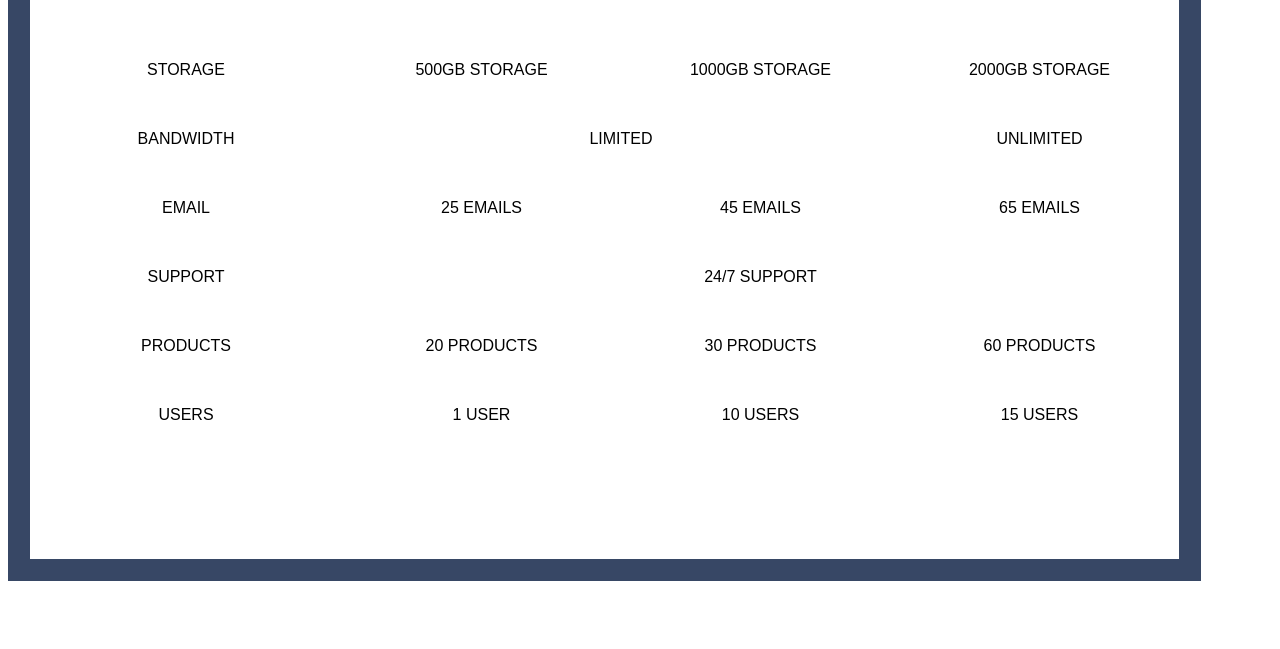
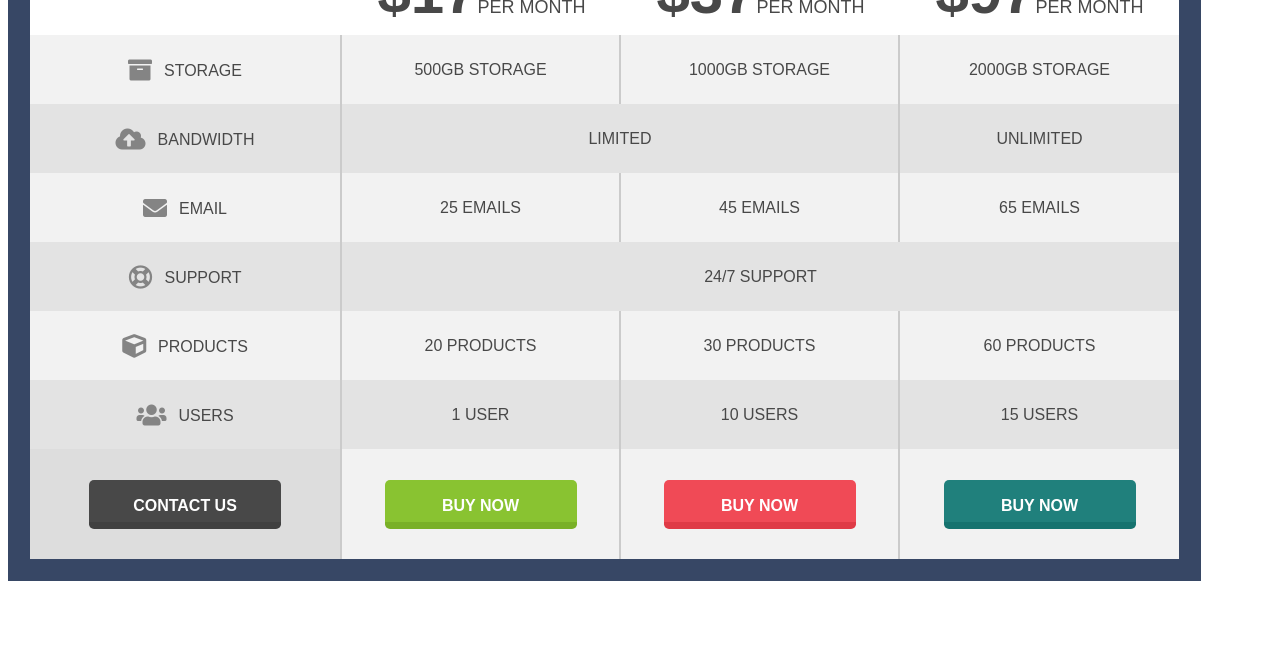
Before and after one commit to alex5272372/MyProject, a plain HTML site: page homework5/index.html in a window 1280 px wide. Shown: the part 151-800 px from the top of the page. Drawn offline with Linux system fonts and the light colour scheme.

Commit message:
Begin second part of HW5

```diff
--- a/doc/SlackLog.txt
+++ b/doc/SlackLog.txt
@@ -75,3 +75,4 @@ https://caniuse.com/#feat=css-sticky - можно проверить подде
  integrity="sha384-UHRtZLI+pbxtHCWp1t77Bi1L4ZtiqrqD80Kn4Z8NTSRyMA2Fd33n5dQ8lWUE00s/" crossorigin="anonymous">
 
 СпрайтГеренатор - https://spritegen.website-performance.org/
+Видео по чекбоксам и радио - https://www.youtube.com/watch?v=USH_maXEW8A
--- a/homework5/css/style.css
+++ b/homework5/css/style.css
@@ -18,6 +18,7 @@
 }
 .thead-row1 .thead:first-of-type{
     width: 310px;
+    color: #484848;
 }
 .thead-row1 .thead:nth-of-type(n+2){
     width: 277px;
@@ -37,6 +38,25 @@
 }
 .thead-row2{
     height: 86px;
+    color: #484848;
+    font-size: 60px;
+}
+.cent{
+    font-size: 18px;
+    font-weight: normal;
+    position: relative;
+}
+.cent:after{
+    content: ".99";
+    font-size: 24px;
+    font-weight: bold;
+    position: absolute;
+    top: -30px;
+    left: 0;
+}
+.trow{
+    font-size: 16px;
+    color: #484848;
 }
 .trow:last-of-type{
    height: 110px;
@@ -44,6 +64,66 @@
 .trow:nth-last-of-type(n+2){
     height: 69px;
 }
+.trow:nth-of-type(odd){
+    background-color:  #f2f2f2;
+}
+.trow:nth-of-type(even){
+    background-color:  #e3e3e3;
+}
+.trow:last-of-type .cell:first-of-type{
+    background-color:  #dddddd;
+}
 .cell{
     text-align: center;
 }
+.cell:nth-last-of-type(n+2){
+    border-right: 2px solid #cbcbcb;
+}
+.fas,.far{
+    color:  #848484;
+    font-size: 24px;
+    margin-right: 12px;
+    vertical-align: -3px;
+}
+.button{
+    display: inline-block;
+    padding-top: 17px;
+    width: 192px;
+    height: 25px;
+    border-radius: 5px;
+    text-decoration: none;
+    color: white;
+    font-weight: bold;
+}
+.cell:first-of-type .button{
+    background-color: #484848;
+    border-bottom: 7px solid #404040;
+}
+.cell:nth-of-type(2) .button{
+    background-color: #89c331;
+    border-bottom: 7px solid #79b027;
+}
+.cell:nth-of-type(3) .button{
+    background-color: #f04a56;
+    border-bottom: 7px solid #df3a46;
+}
+.cell:nth-of-type(4) .button{
+    background-color: #20807c;
+    border-bottom: 7px solid #16736f;
+}
+.cell:first-of-type .button:hover{
+    background-color: #404040;
+    border-bottom-color: #484848;
+}
+.cell:nth-of-type(2) .button:hover{
+    background-color: #79b027;
+    border-bottom-color: #89c331;
+}
+.cell:nth-of-type(3) .button:hover{
+    background-color: #df3a46;
+    border-bottom-color: #f04a56;
+}
+.cell:nth-of-type(4) .button:hover{
+    background-color: #16736f;
+    border-bottom-color: #20807c;
+}
--- /dev/null
+++ b/homework5/css/style1.css
@@ -0,0 +1,19 @@
+.table{
+    font-family: Arimo, sans-serif;
+    text-transform: uppercase;
+    border: 22px solid #374765;
+    border-spacing: 0;
+    text-align: center;
+}
+.thead-row{
+    height: 112px;
+}
+.thead:first-of-type{
+    width: 198px;
+}
+.thead:nth-of-type(n+2){
+    width: 157px;
+}
+.trow{
+    height: 166px;
+}
--- a/homework5/index.html
+++ b/homework5/index.html
@@ -5,6 +5,8 @@
     <meta name="viewport"
           content="width=device-width, user-scalable=no, initial-scale=1.0, maximum-scale=1.0, minimum-scale=1.0">
     <meta http-equiv="X-UA-Compatible" content="ie=edge">
+    <link rel="stylesheet" href="https://use.fontawesome.com/releases/v5.6.3/css/all.css"
+          integrity="sha384-UHRtZLI+pbxtHCWp1t77Bi1L4ZtiqrqD80Kn4Z8NTSRyMA2Fd33n5dQ8lWUE00s/" crossorigin="anonymous">
     <link rel="stylesheet" href="css/style.css">
     <title>Homework 5</title>
 </head>
@@ -20,48 +22,48 @@
         <th class="thead">premium</th>
     </tr>
     <tr class="thead-row2">
-        <th class="thead">$17<span class="cent">.99</span></th>
-        <th class="thead">$37<span class="cent">.99</span></th>
-        <th class="thead">$97<span class="cent">.99</span></th>
+        <th class="thead">$17<span class="cent">per month</span></th>
+        <th class="thead">$37<span class="cent">per month</span></th>
+        <th class="thead">$97<span class="cent">per month</span></th>
     </tr>
     <tr class="trow">
-        <td class="cell">storage</td>
+        <td class="cell"><i class="fas fa-archive"></i>storage</td>
         <td class="cell">500gb storage</td>
         <td class="cell">1000gb storage</td>
         <td class="cell">2000gb storage</td>
     </tr>
     <tr class="trow">
-        <td class="cell">bandwidth</td>
+        <td class="cell"><i class="fas fa-cloud-upload-alt"></i>bandwidth</td>
         <td class="cell" colspan="2">limited</td>
         <td class="cell">unlimited</td>
     </tr>
     <tr class="trow">
-        <td class="cell">email</td>
+        <td class="cell"><i class="fas fa-envelope"></i>email</td>
         <td class="cell">25 emails</td>
         <td class="cell">45 emails</td>
         <td class="cell">65 emails</td>
     </tr>
     <tr class="trow">
-        <td class="cell">support</td>
+        <td class="cell"><i class="far fa-life-ring"></i>support</td>
         <td class="cell" colspan="3">24/7 support</td>
     </tr>
     <tr class="trow">
-        <td class="cell">products</td>
+        <td class="cell"><i class="fas fa-cube"></i>products</td>
         <td class="cell">20 products</td>
         <td class="cell">30 products</td>
         <td class="cell">60 products</td>
     </tr>
     <tr class="trow">
-        <td class="cell">users</td>
+        <td class="cell"><i class="fas fa-users"></i>users</td>
         <td class="cell">1 user</td>
         <td class="cell">10 users</td>
         <td class="cell">15 users</td>
     </tr>
     <tr class="trow">
-        <td class="cell"></td>
-        <td class="cell"></td>
-        <td class="cell"></td>
-        <td class="cell"></td>
+        <td class="cell"><a href="#" class="button">contact us</a></td>
+        <td class="cell"><a href="#" class="button">buy now</a></td>
+        <td class="cell"><a href="#" class="button">buy now</a></td>
+        <td class="cell"><a href="#" class="button">buy now</a></td>
     </tr>
 </table>
 </body>
```
Also changed, not shown: homework5/index1.html (added, +68 -0 lines).
